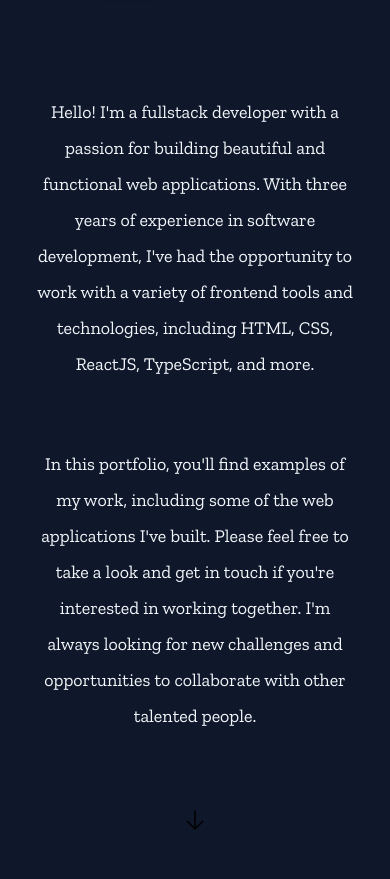
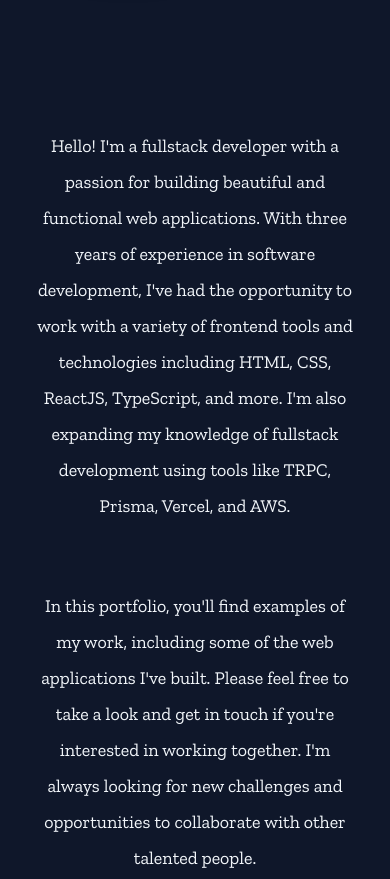
Before and after one commit to kveperedo/astro-portfolio, an Astro site: page / in a window 390 px wide. Shown: the part 820-1699 px from the top of the page. Built offline with nearby package versions, Linux system fonts and the light colour scheme; Astro itself is replaced by a stand-in of ours.

Commit message:
[feat] Update summary section
- Added class prop to ArrowDownLink component
- Updated usage of ArrowDownLink in related components
- Refactored summary section to a new component
- Added Spacer component

```diff
--- a/src/components/ArrowDownLink.astro
+++ b/src/components/ArrowDownLink.astro
@@ -1,8 +1,15 @@
 ---
-const { href } = Astro.props;
+import clsx from 'clsx';
+
+interface Props {
+    href: string;
+    className?: string;
+}
+
+const { href, className } = Astro.props;
 ---
 
-<a class="absolute bottom-0 mb-9 cursor-pointer" href={href}>
+<a class={clsx('cursor-pointer', className)} href={href}>
     <svg
         class="h-6 w-6 animate-bounce text-slate-100"
         xmlns="http://www.w3.org/2000/svg"
--- /dev/null
+++ b/src/components/Spacer.astro
@@ -0,0 +1 @@
+<div class="h-10"></div>
--- a/src/components/sections/Introduction.astro
+++ b/src/components/sections/Introduction.astro
@@ -79,5 +79,5 @@
         </a>
     </div>
 
-    <ArrowDownLink href="#summary" />
+    <ArrowDownLink className="absolute bottom-0 mb-9" href="#summary" />
 </main>
--- /dev/null
+++ b/src/components/sections/Summary.astro
@@ -0,0 +1,23 @@
+---
+import { getEntryBySlug } from 'astro:content';
+import ArrowDownLink from '../ArrowDownLink.astro';
+
+const porfolioInfo = await getEntryBySlug('portfolio', 'info');
+const { summary } = porfolioInfo.data;
+---
+
+<section
+    id="summary"
+    class="relative flex flex-col items-center justify-center gap-16 px-8 py-16 md:h-screen">
+    {
+        summary.map((paragraph) => (
+            <p
+                class="text-center font-serif text-lg font-light leading-loose text-slate-100
+                md:text-2xl md:leading-[2.5] lg:text-3xl lg:leading-[2.5]">
+                {paragraph}
+            </p>
+        ))
+    }
+
+    <ArrowDownLink className="md:absolute md:bottom-0 md:mb-9" href="#info" />
+</section>
--- a/src/content/config.ts
+++ b/src/content/config.ts
@@ -7,7 +7,7 @@
 
         name: z.string(),
         position: z.string(),
-        mainDescription: z.array(z.string()),
+        summary: z.array(z.string()),
 
         experience: z.array(
             z.object({
--- a/src/content/portfolio/info.md
+++ b/src/content/portfolio/info.md
@@ -5,8 +5,8 @@
 name: kevin von erich peredo
 position: Fullstack Developer
 
-mainDescription:
-    - Hello! I'm a fullstack developer with a passion for building beautiful and functional web applications. With three years of experience in software development, I've had the opportunity to work with a variety of frontend tools and technologies, including HTML, CSS, ReactJS, TypeScript, and more.
+summary:
+    - Hello! I'm a fullstack developer with a passion for building beautiful and functional web applications. With three years of experience in software development, I've had the opportunity to work with a variety of frontend tools and technologies including HTML, CSS, ReactJS, TypeScript, and more. I'm also expanding my knowledge of fullstack development using tools like TRPC, Prisma, Vercel, and AWS.
     - In this portfolio, you'll find examples of my work, including some of the web applications I've built. Please feel free to take a look and get in touch if you're interested in working together. I'm always looking for new challenges and opportunities to collaborate with other talented people.
 
 experience:
--- a/src/pages/index.astro
+++ b/src/pages/index.astro
@@ -4,9 +4,11 @@
 import ArrowDownLink from '../components/ArrowDownLink.astro';
 import { getEntryBySlug } from 'astro:content';
 import Introduction from '../components/sections/Introduction.astro';
+import Spacer from '../components/Spacer.astro';
+import Summary from '../components/sections/Summary.astro';
 
 const porfolioInfo = await getEntryBySlug('portfolio', 'info');
-const { title, mainDescription } = porfolioInfo.data;
+const { title } = porfolioInfo.data;
 ---
 
 <Layout title={title}>
@@ -14,19 +16,8 @@
         <Background />
         <div class="container relative mx-auto">
             <Introduction />
-            <section
-                id="summary"
-                class="relative flex h-screen flex-col items-center justify-center px-8">
-                {
-                    mainDescription.map((paragraph) => (
-                        <p class="text-center font-serif text-lg mb-16 font-light leading-loose text-slate-100 md:text-2xl md:leading-[2.5] lg:text-3xl lg:leading-[2.5]">
-                            {paragraph}
-                        </p>
-                    ))
-                }
-
-                <ArrowDownLink href="#info" />
-            </section>
+            <Spacer />
+            <Summary />
 
             <section
                 id="info"
```
